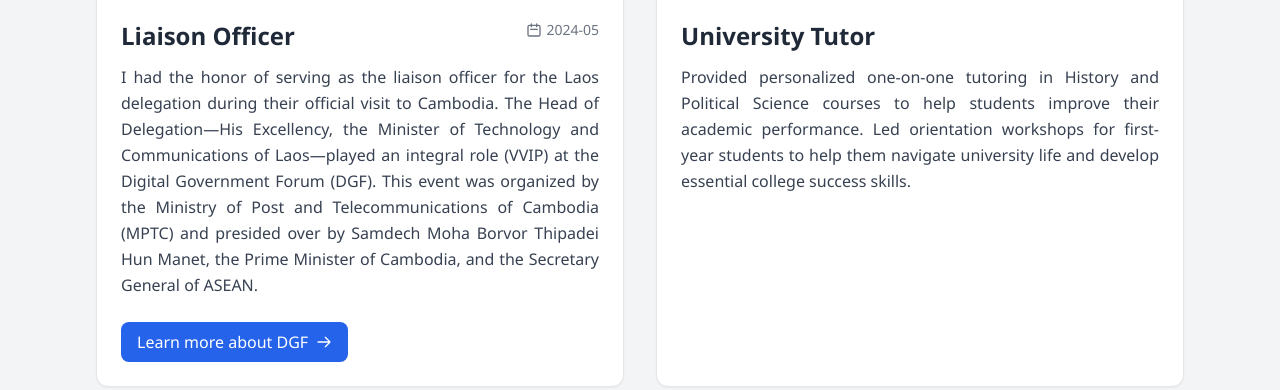
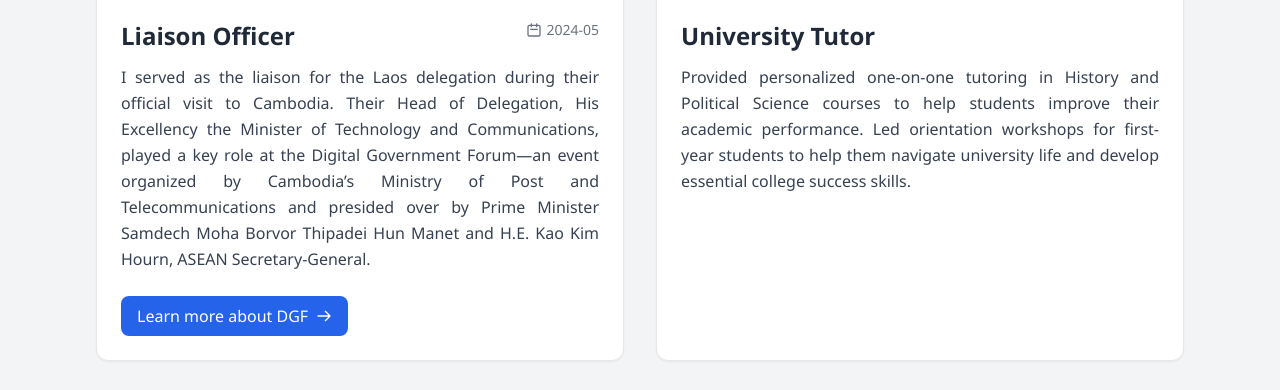
Before and after one commit to pr0meth4us/pr0meth4us, a Jekyll site: the page built from misc.md, in a window 1280 px wide and 900 px high, scrolled down 300 px, cut to the strip 194-584 px from the top of the window. Built offline with Jekyll 4.4.1, drawn with Linux system fonts in a browser that asks for light colours.

Commit message:
done done done done

```diff
--- a/_data/misc.yml
+++ b/_data/misc.yml
@@ -1,6 +1,6 @@
 - title: "Liaison Officer"
   date: "2024-05"
-  description: "I had the honor of serving as the liaison officer for the Laos delegation during their official visit to Cambodia. The Head of Delegation—His Excellency, the Minister of Technology and Communications of Laos—played an integral role (VVIP) at the Digital Government Forum (DGF). This event was organized by the Ministry of Post and Telecommunications of Cambodia (MPTC) and presided over by Samdech Moha Borvor Thipadei Hun Manet, the Prime Minister of Cambodia, and the Secretary General of ASEAN."
+  description: "I served as the liaison for the Laos delegation during their official visit to Cambodia. Their Head of Delegation, His Excellency the Minister of Technology and Communications, played a key role at the Digital Government Forum—an event organized by Cambodia’s Ministry of Post and Telecommunications and presided over by Prime Minister Samdech Moha Borvor Thipadei Hun Manet and H.E. Kao Kim Hourn, ASEAN Secretary-General."
   images:
     - "https://res.cloudinary.com/dktzt7yn1/image/upload/v1741593226/photo_2025-03-10_14-55-10_slhofl.jpg"
     - "https://lh3.googleusercontent.com/pw/AP1GczMe5KQ2Y26TNG0wvz9MlGFy4NZ2umcW0VRaWcNYE6S0Tu_aRN7e7XexGPmuxcIPfyPyzOyXgUFUU_DMls_dMQDLYKoHC7s4dy7vfWJk9G9GeaBhBWSJ3GfsXm90Y-nhBHeF0sXeEKTC2JrLSBMhgUf1Ig=w1178-h1570-s-no-gm?authuser=0"
```
